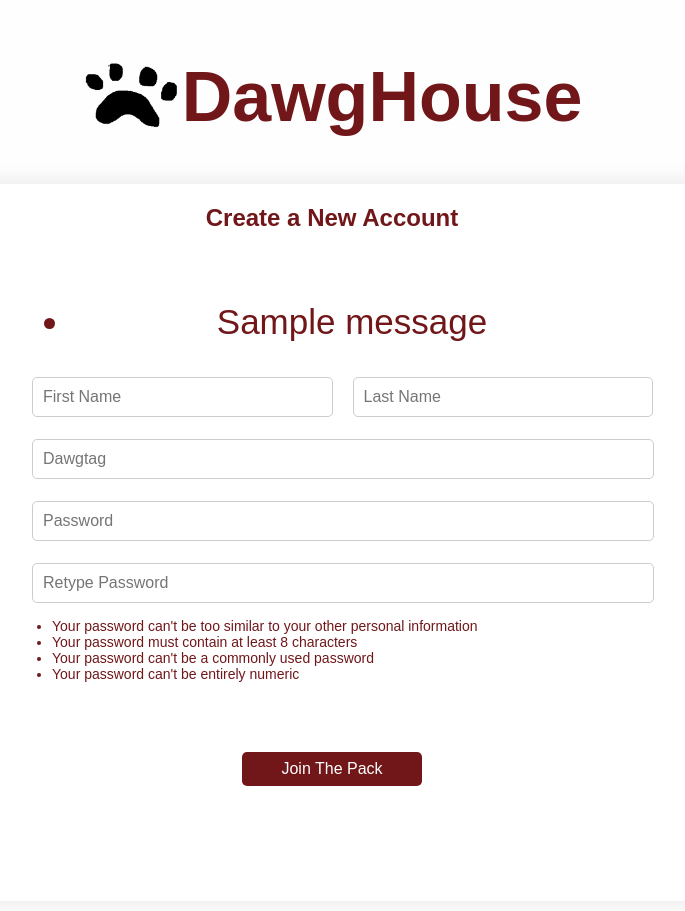
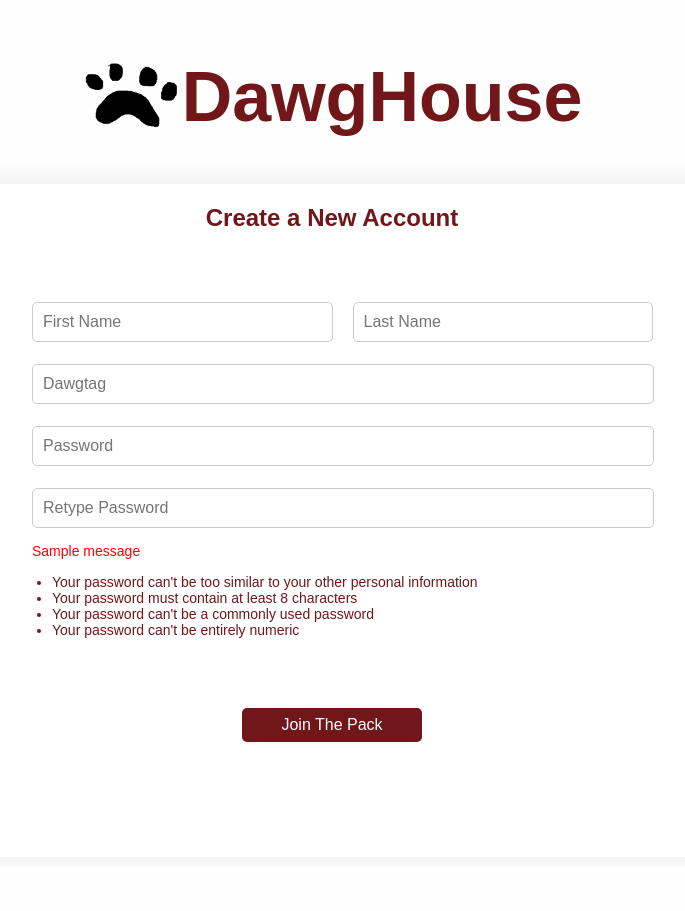
Before and after one commit to Ragnarok9401/intro_software_eng_jf1774, a Django app: page /signup/ in a window 1280 px wide. Shown: the whole page, without its empty margins (308-993 px from the left). After the commit the page ends 742 px from the top, so only its background shows below. Run offline with Django 4.2, Linux system fonts and the light colour scheme; tables that the repository leaves empty hold one stand-in row (values such as "Sample post"); one stand-in notice (Sample message) is shown.

Commit message:
Formatted Error Message
Formatted the error message for creating password.

```diff
--- a/DawgHouse/homepage/static/signup.css
+++ b/DawgHouse/homepage/static/signup.css
@@ -123,3 +123,17 @@ button:hover {
 button:hover{
     background-color: #561214;
 }
+
+.messages {
+    font-size: 14px;
+    color: red;
+    margin-bottom: 5px;
+    text-align: left;
+    padding-left: 0;
+}
+
+.messages li {
+    list-style-type: none;
+    margin-left: 0;
+    padding-left: 0;
+}
--- a/DawgHouse/homepage/templates/signup.html
+++ b/DawgHouse/homepage/templates/signup.html
@@ -15,13 +15,6 @@
     </div>
     <div class="signup-container">
         <h2>Create a New Account</h2>
-        {% if messages %}
-            <ul class="messages">
-                {% for message in messages %}
-                    <li>{{ message }}</li>
-                {% endfor %}
-            </ul>
-        {% endif %}
         <form action="{% url 'signup' %}" method="post">
             {% csrf_token %}
             <div class="names">
@@ -71,6 +64,14 @@
                 />
             </div>
 
+            {% if messages %}
+                <ul class="messages">
+                    {% for message in messages %}
+                        <li>{{ message }}</li>
+                    {% endfor %}
+                </ul>
+            {% endif %}
+
             <div class="password-requirements">
                 <ul>
                     <li>Your password can't be too similar to your other personal information</li>
```
